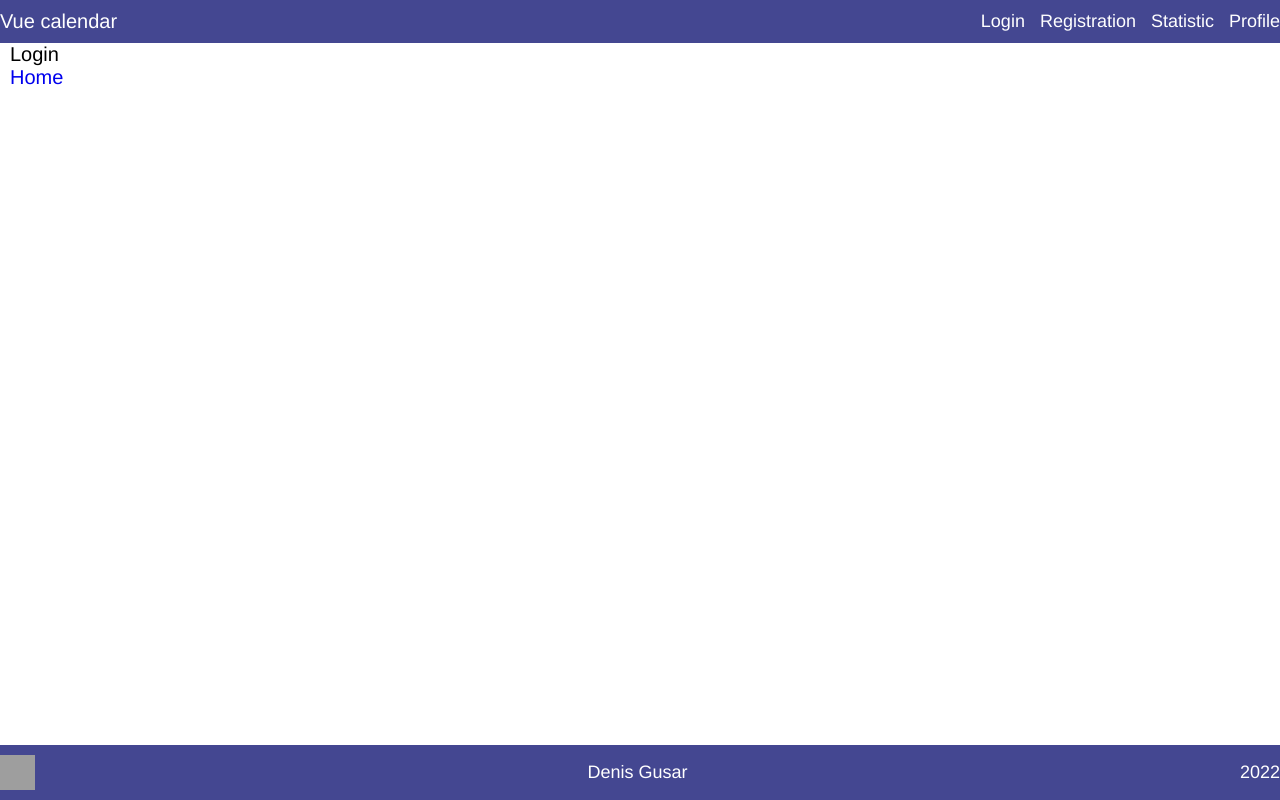
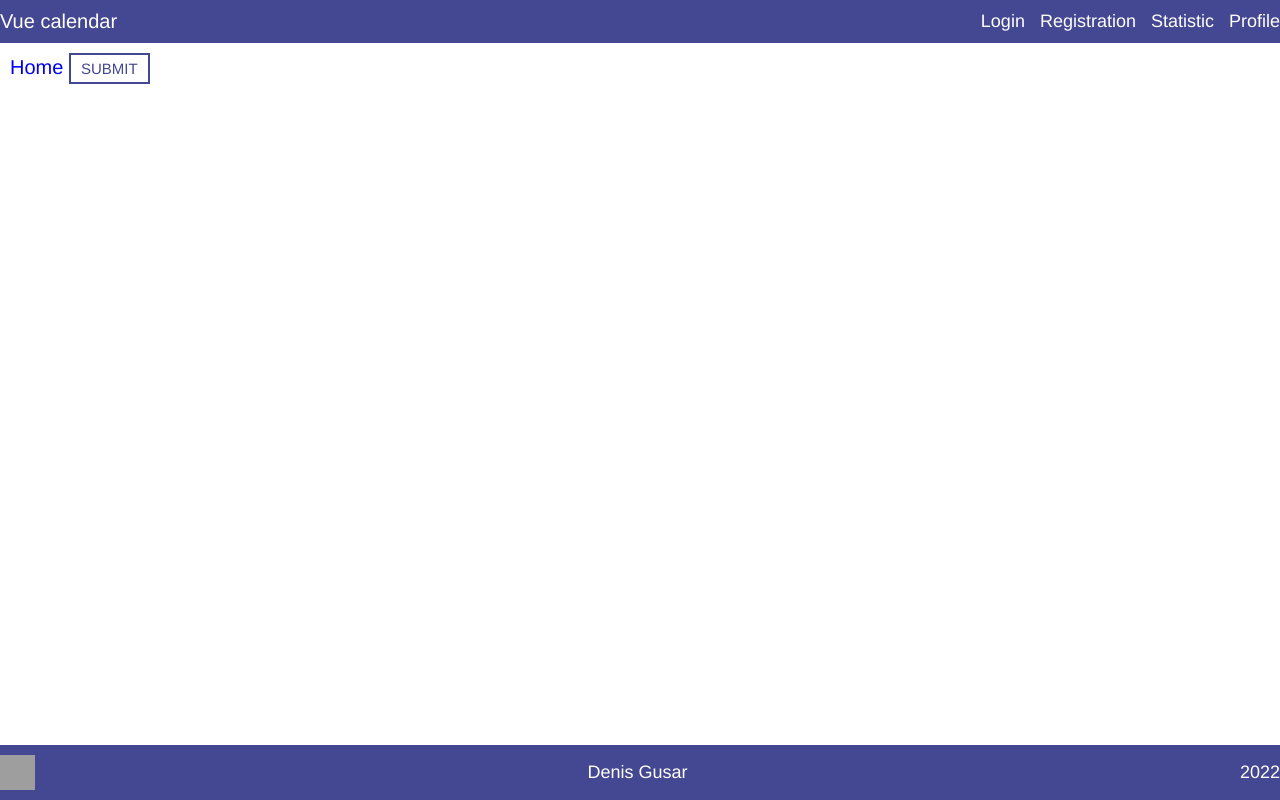
Before and after one commit to DeGusar/vue-calendar, a Vue app in the folder vue-calendar/: page /login in a window 1280 px wide. Built offline with nearby package versions, Linux system fonts and the light colour scheme; grey boxes are pictures that could not be loaded.

Commit message:
feat: implement button basic component

```diff
--- /dev/null
+++ b/vue-calendar/src/components/basicComponents/ButtonComponent.vue
@@ -0,0 +1,37 @@
+<template>
+  <button
+    class="button"
+    @click="onClick"
+  >
+    <slot />
+  </button>
+</template>
+
+<script>
+export default {
+  name: 'ButtonComponent',
+  props: {
+    onClick: {
+      type: Function,
+      required: true
+    }
+  }
+}
+</script>
+
+<style lang="scss">
+  .button {
+    background-color: rgb(255 255 255);
+    font-size: 1.5rem;
+    color: rgb(68 71 145);
+    padding: 5px 10px;
+    text-transform: uppercase;
+    border: 2px solid rgb(68 71 145);
+
+    &:hover {
+      background-color: rgb(68 71 145);
+      color: rgb(255 255 255);
+      border-color: rgb(255 255 255);
+    }
+  }
+</style>
--- a/vue-calendar/src/views/LoginPage/index.vue
+++ b/vue-calendar/src/views/LoginPage/index.vue
@@ -1,23 +1,36 @@
+<!-- eslint-disable vue/attribute-hyphenation -->
 <template>
   <div class="login-page">
-    <p>Login</p>
     <router-link :to="routeMainPage">
       Home
     </router-link>
+    <button-component :onClick="writeToConsole">
+      Submit
+    </button-component>
   </div>
 </template>
 
 <script>
 import { urlNames } from '@/utils/constants'
+import { ButtonComponent } from '@/components'
 
 export default {
   name: 'LoginPage',
+  components: { ButtonComponent },
   data: () => ({
     routeMainPage: { name: urlNames.MAIN_PAGE }
-  })
+  }),
+  methods: {
+    writeToConsole () {
+      console.log('click')
+    }
+
+  }
 }
 </script>
 
 <style lang="scss">
-
+  .login-page {
+    padding: 10px;
+  }
 </style>
```
Also changed, not shown: vue-calendar/src/components/index.js (+7 -3 lines), vue-calendar/src/components/basicComponents/InputComponent.vue (added).
